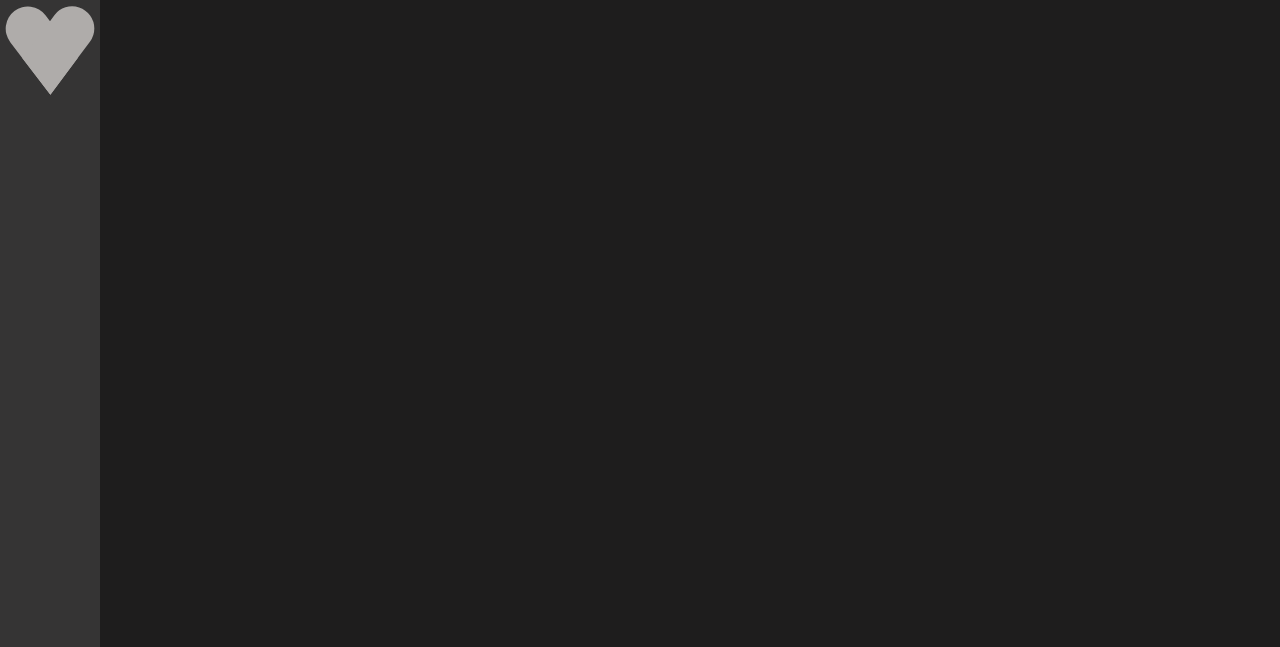
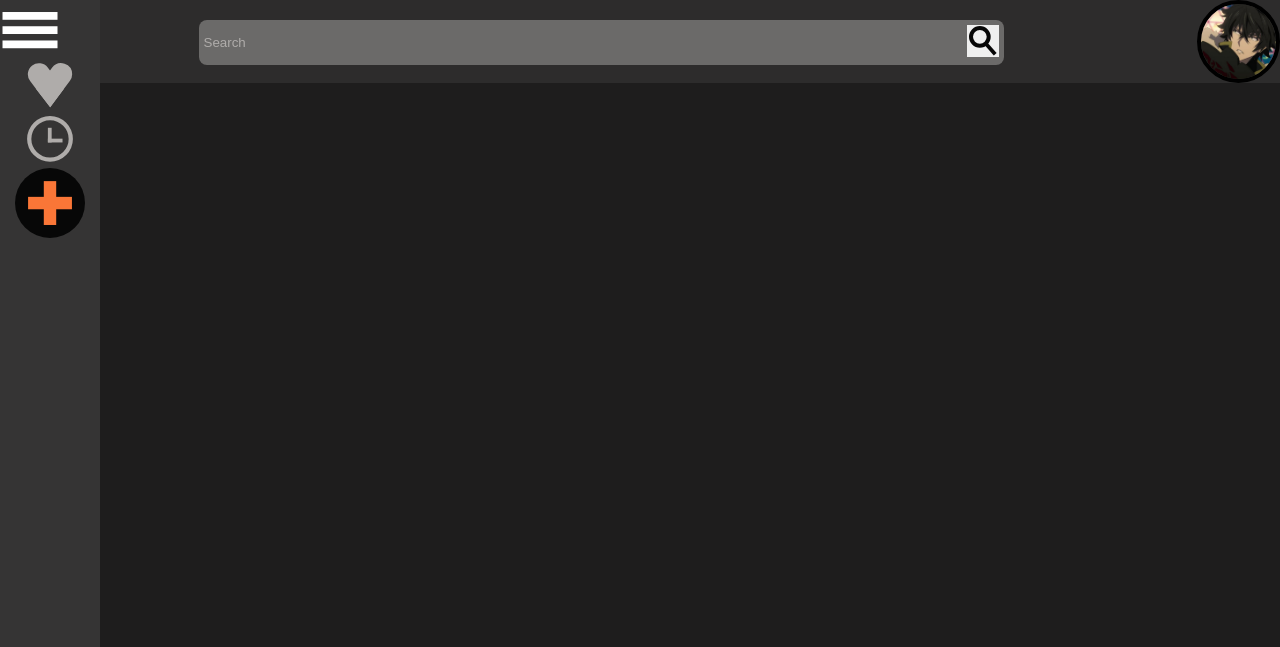
Before and after one commit to scdesktop/scdesktop, an Electron app: page source/pages/home/home.html in a window 1280 px wide. Shown: the top 647 px of the page. Drawn offline with Linux system fonts and the light colour scheme.

Commit message:
Update home.html

```diff
--- a/source/pages/home/home.html
+++ b/source/pages/home/home.html
@@ -7,18 +7,38 @@
 	<link rel="stylesheet" type="text/css" href="./home.css"/>
 </head>
 <body>
-	<header id="userpic search" class="search avatar">
-		<input type="text" value="Search"/>
-		<img src="photo.jpg"/>
+	<header id="userpic search" class="search">
+		<form action="">
+			<input type="text" placeholder="Search"/>
+			<button type="submit">
+				<img type="image/svg+xml" src="../../assets/img/search.svg" alt="Search"/>
+			</button>
+		</form>
+		<img class="avatar" src="photo.jpg" alt="Photo"/>
 	</header>
 	<main id="items" class="content widget">
 		<div class="container">
+			<div class="playlist">
 
+			</div>
 		</div>
 	</main>
 	<aside id="sidebar" class="sidebar">
+		<a href="https://google.com">
+			<img class="burger" type="image/svg+xml" width="60" height="60" src="../../assets/img/controls/burger.svg" alt="Hamburger"/>
+		</a>
 		<div class="topic">
-			<img type="image/svg+xml" src="../../assets/img/like.svg" alt="Likes"/>
+			<a href="https://google.com">
+				<img type="image/svg+xml" width="50" height="50" src="../../assets/img/like.svg" alt="Likes"/>
+			</a>
+			<!--=====================-->
+			<a href="https://google.com">
+				<img type="image/svg+xml" width="50" height="50" src="../../assets/img/story.svg" alt="History"/>
+			</a>
+			<!--=====================-->
+			<a href="https://google.com">
+				<img class="add-playlist" type="image/svg+xml" width="50" height="50" src="../../assets/img/add.svg" alt="Add"/>
+			</a>
 		</div>
 	</aside>
 	<footer id="footer" class="footer">
```
